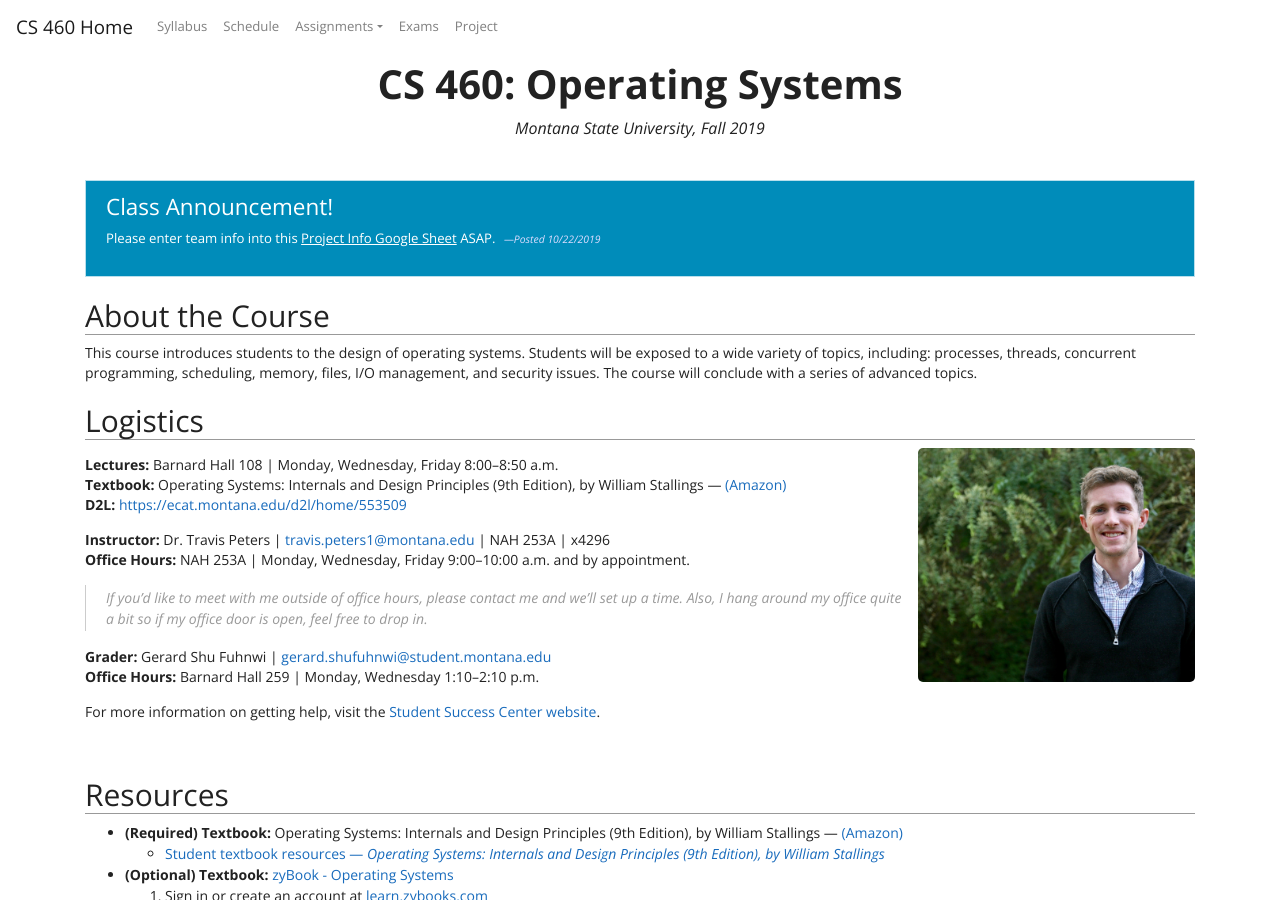
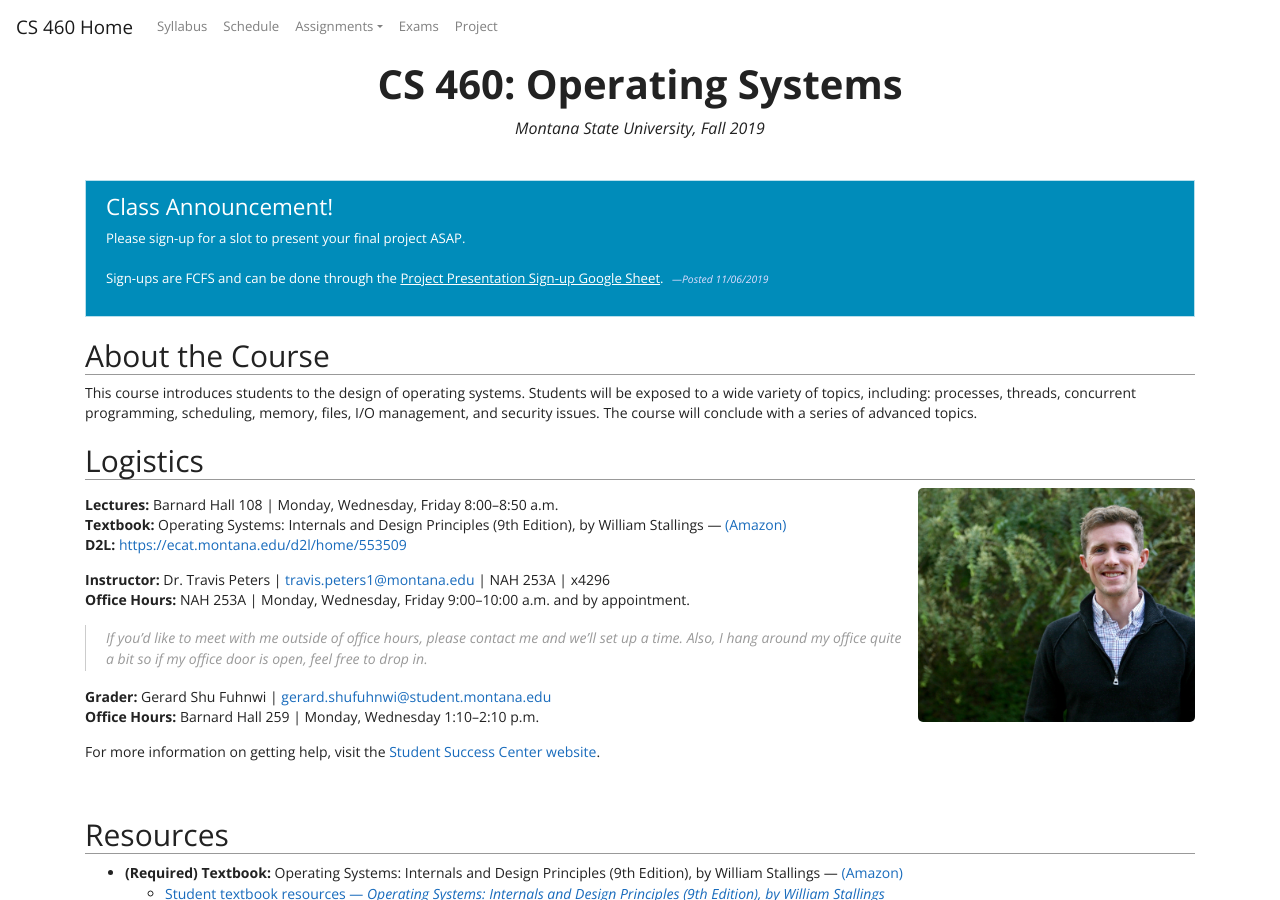
Before and after one commit to traviswpeters/cs460-2019-fall, a Jekyll site: the page built from index.md, in a window 1280 px wide and 900 px high. Built offline with Jekyll 4.4.1, drawn with Linux system fonts in a browser that asks for light colours; nearby versions of some CDN libraries; some of the changed text lies outside the part shown.

Commit message:
add link for sign-ups

```diff
--- a/_data/settings.yml
+++ b/_data/settings.yml
@@ -97,6 +97,7 @@ assignments:
 
 project:
   infolink: 'https://docs.google.com/spreadsheets/d/1uMk0pcho_B2v8_7t_E3S-IpsdUfhjBKsT5XdBcfPOBI/edit?usp=sharing'
+  signuplink: 'https://docs.google.com/spreadsheets/d/1uMk0pcho_B2v8_7t_E3S-IpsdUfhjBKsT5XdBcfPOBI/edit?usp=sharing'
   due-proposal: 'Friday, November 1st, 2019 @10pm'
   due-final: 'Friday, December 6th, 2019 @10pm'
 
--- a/index.md
+++ b/index.md
@@ -61,22 +61,28 @@ layout: default
 <!-- Announcements -->
 
 <div class="announcement" markdown="1">
-Please enter team info into this [Project Info Google Sheet]({{site.data.settings.project.infolink}}){:.alert-link} ASAP.
-<span class="timestamp">10/22/2019</span>
+Please sign-up for a slot to present your final project ASAP. <br/><br/> Sign-ups are FCFS and can be done through the [Project Presentation Sign-up Google Sheet]({{site.data.settings.project.signuplink}}){:.alert-link}.
+<span class="timestamp">11/06/2019</span>
 </div>
+
 
 {% comment %}
 
-<div class="announcement">Want a refresher on C Programming?
-Send an <a href="mailto:mary.cummings1@montana.edu" class="alert-link">email</a> to <a href="http://www.cs.montana.edu/directory/2069105/mary-cummings" class="alert-link">Dr. Mary Ann Cummings</a>
-  to request access to materials from her course on <i>Programming with C</i>.
-  <span class="timestamp">09/11/2019</span>
-</div>
+  <div class="announcement" markdown="1">
+  Please enter team info into this [Project Info Google Sheet]({{site.data.settings.project.infolink}}){:.alert-link} ASAP.
+  <span class="timestamp">10/22/2019</span>
+  </div>
 
-<div class="announcement">
-We need a notetaker ASAP! Please contact the <a href="http://www.montana.edu/disabilityservices/" class="alert-link">Office of Disability Services</a> if interested.
-<span class="timestamp">09/02/2019</span>
-</div>
+  <div class="announcement">Want a refresher on C Programming?
+  Send an <a href="mailto:mary.cummings1@montana.edu" class="alert-link">email</a> to <a href="http://www.cs.montana.edu/directory/2069105/mary-cummings" class="alert-link">Dr. Mary Ann Cummings</a>
+    to request access to materials from her course on <i>Programming with C</i>.
+    <span class="timestamp">09/11/2019</span>
+  </div>
+
+  <div class="announcement">
+  We need a notetaker ASAP! Please contact the <a href="http://www.montana.edu/disabilityservices/" class="alert-link">Office of Disability Services</a> if interested.
+  <span class="timestamp">09/02/2019</span>
+  </div>
 
 {% endcomment %}
 
@@ -241,7 +247,7 @@ Other stuff from class: [Makefile]{:.code} [Vagrantfile]{:.code}
 | ------------- | -------------------------------------------------------------------------------------------------------------------------------------------------------------------------------------- | -------------------------------------------- |--------------------------------------------- |
 | 11/04/2019    | Hold for Guest Lecture - [Will Peteroy](https://www.linkedin.com/in/wpete/), CEO @ [icebrg.io](https://www.icebrg.io) - Breaking and Securing an OS [slides][slides22]{:.slides}       | [DEP & ASLR I] / [DEP & ASLR II] / [0days]   |
 | 11/06/2019    | Exam Review <span class="note">--- Come with questions and topics you'd like to review!</span>                                                                                         |                                              |
-| 11/08/2019    | ***Exam #2*** [Sample Exam Coversheet]{:.exam}                                                                                                                                  |                                              | {{a3}}
+| 11/08/2019    | ***Exam #2*** [Sample Exam Coversheet]{:.exam}                                                                                                                                         |                                              | {{a3}}
 | **Week 12**   | <span class="note"></span>
 | ------------- | -------------------------------------------------------------------------------------------------------------------------------------------------------------------------------------- | -------------------------------------------- |--------------------------------------------- |
 | 11/11/2019    | *No Class. Veteran's Day.*                                                                                                                                                             |                                              |
@@ -251,7 +257,7 @@ Other stuff from class: [Makefile]{:.code} [Vagrantfile]{:.code}
 | ------------- | -------------------------------------------------------------------------------------------------------------------------------------------------------------------------------------- | -------------------------------------------- |--------------------------------------------- |
 | 11/18/2019    |                                                                                                                                                                                        |                                              |
 | 11/20/2019    |                                                                                                                                                                                        |                                              |
-| 11/22/2019    | (Project Presentations.)                                                                                                                                                               |                                              |
+| 11/22/2019    | Project Presentations.                                                                                                                                                                 |                                              |
 | **Week 14**   | <span class="note"></span>
 | ------------- | -------------------------------------------------------------------------------------------------------------------------------------------------------------------------------------- | -------------------------------------------- |--------------------------------------------- |
 | 11/25/2019    | Project Presentations.                                                                                                                                                                 |                                              |
```
